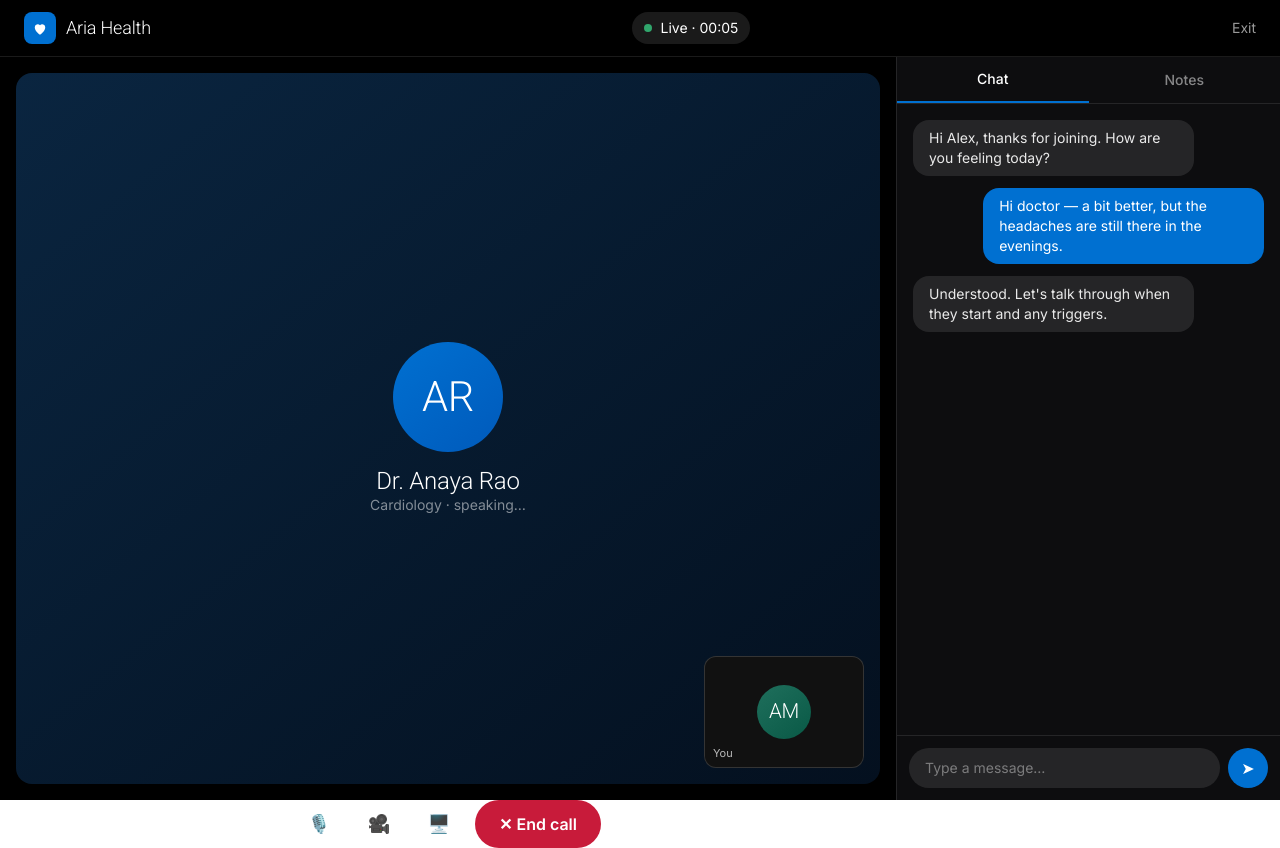
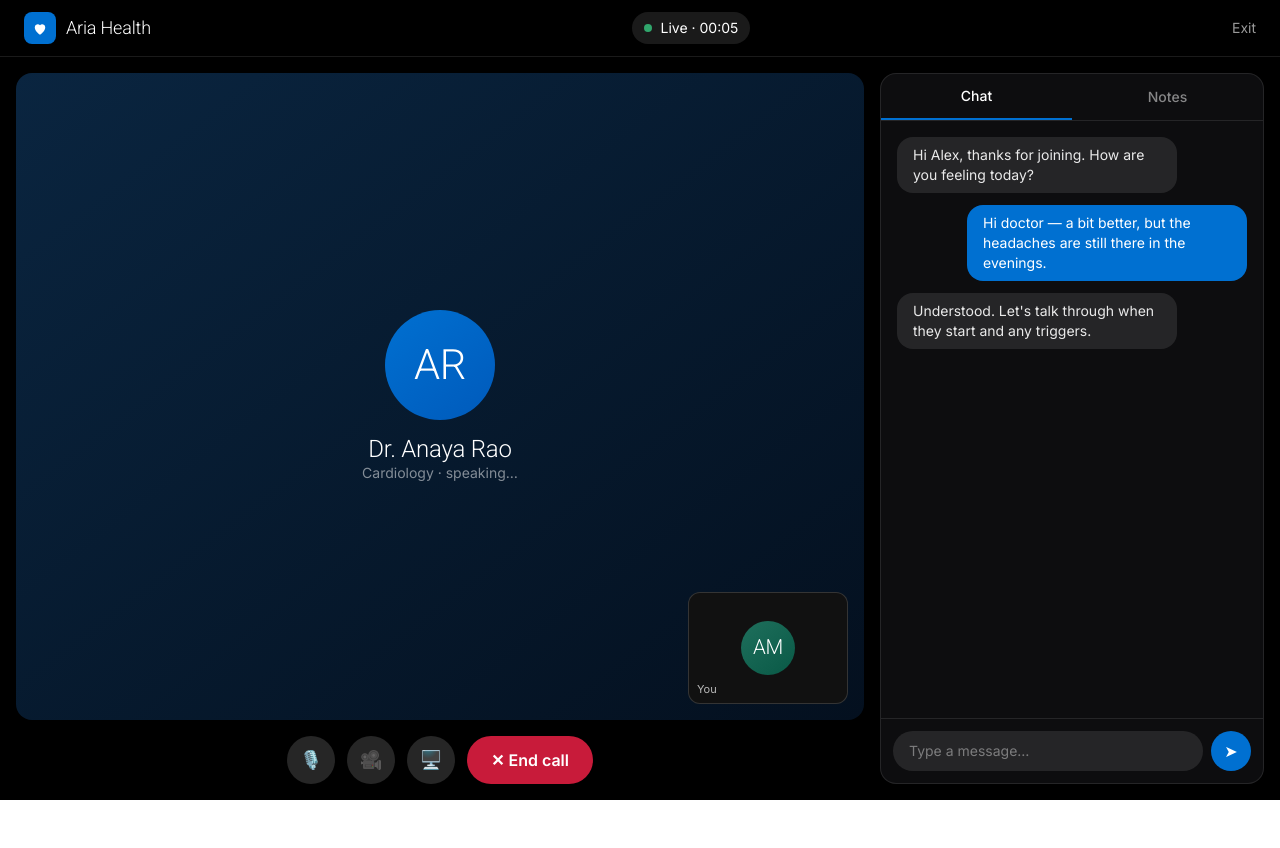
Before and after one commit to Arun9650/hospital, a Next.js app: page /patient/consultation in a window 1280 px wide. After the commit the page ends 800 px from the top, so only its background shows below. Built offline with nearby package versions, Linux system fonts and the light colour scheme.

Commit message:
feat: enhance consultation layout with improved chat and video panel styling

```diff
--- a/app/patient/consultation/page.tsx
+++ b/app/patient/consultation/page.tsx
@@ -48,10 +48,10 @@ export default function ConsultationScreen() {
         </Link>
       </header>
 
-      <div className="flex min-h-0 flex-1 flex-col lg:flex-row">
+      <div className="flex min-h-0 flex-1 flex-col gap-4 p-4 lg:flex-row">
         {/* Video stage */}
-        <div className="relative flex-1 p-4">
-          <div className="relative flex h-full min-h-[320px] items-center justify-center overflow-hidden rounded-2xl bg-gradient-to-br from-[#0a2540] to-[#04101f]">
+        <div className="flex min-h-0 flex-1 flex-col">
+          <div className="relative flex min-h-[320px] flex-1 items-center justify-center overflow-hidden rounded-2xl bg-gradient-to-br from-[#0a2540] to-[#04101f]">
             <div className="text-center">
               <Avatar initials="AR" color="#0070d1" size={110} />
               <p className="mt-4 font-display text-2xl font-light">Dr. Anaya Rao</p>
@@ -87,8 +87,8 @@ export default function ConsultationScreen() {
           </div>
         </div>
 
-        {/* Side panel */}
-        <aside className="flex w-full flex-col border-t border-white/10 bg-[#0d0d0f] lg:w-96 lg:border-l lg:border-t-0">
+        {/* Chat — its own separate panel next to the video */}
+        <aside className="flex min-h-0 w-full flex-col overflow-hidden rounded-2xl border border-white/10 bg-[#0d0d0f] lg:w-96">
           <div className="flex border-b border-white/10">
             {(["chat", "notes"] as const).map((t) => (
               <button
@@ -109,7 +109,7 @@ export default function ConsultationScreen() {
                 {chat.map((c, i) => (
                   <div key={i} className={`flex ${c.from === "me" ? "justify-end" : "justify-start"}`}>
                     <div
-                      className={`max-w-[80%] rounded-2xl px-4 py-2 text-sm ${
+                      className={`max-w-[80%] break-words rounded-2xl px-4 py-2 text-sm ${
                         c.from === "me" ? "bg-ps text-white" : "bg-white/10 text-white/90"
                       }`}
                     >
```
